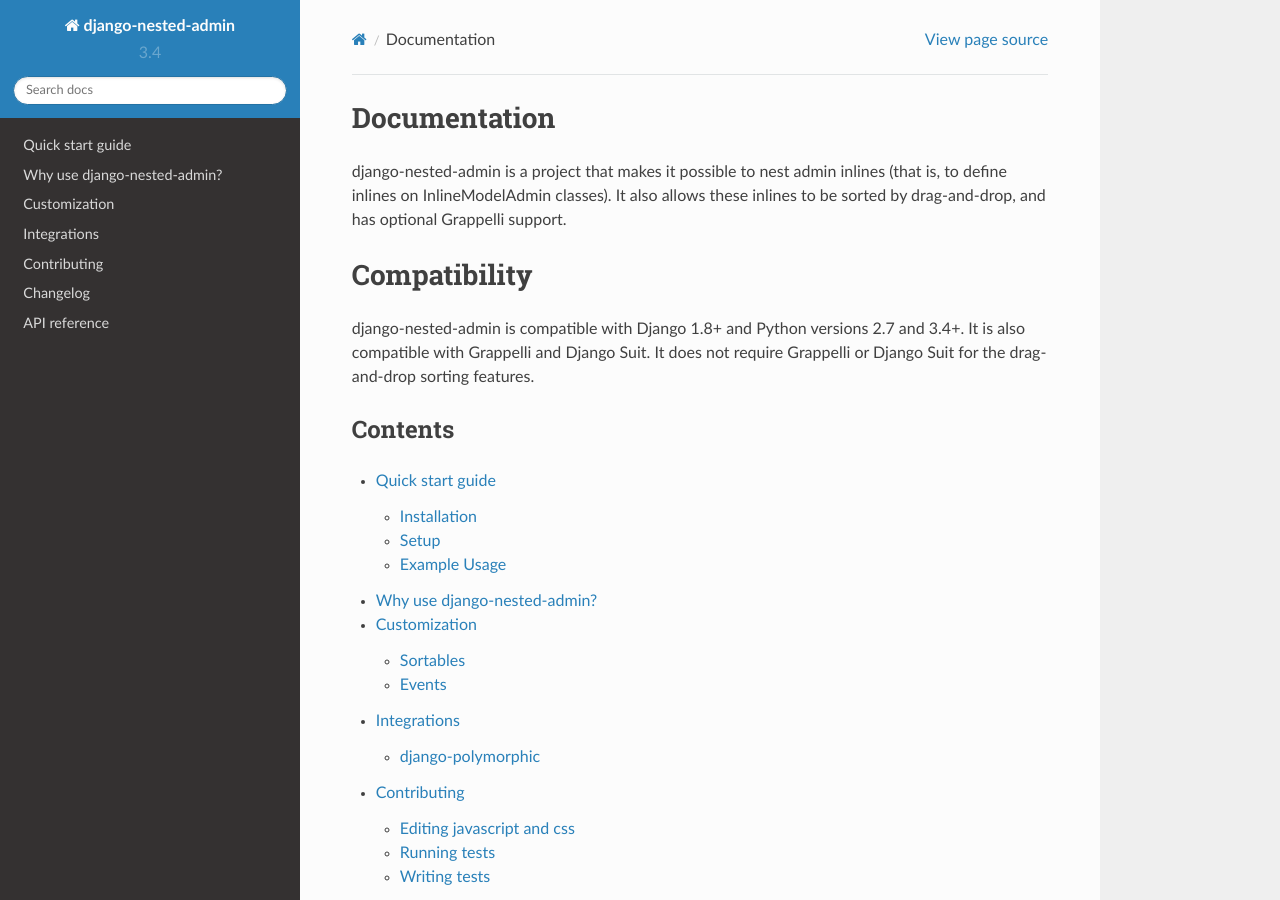
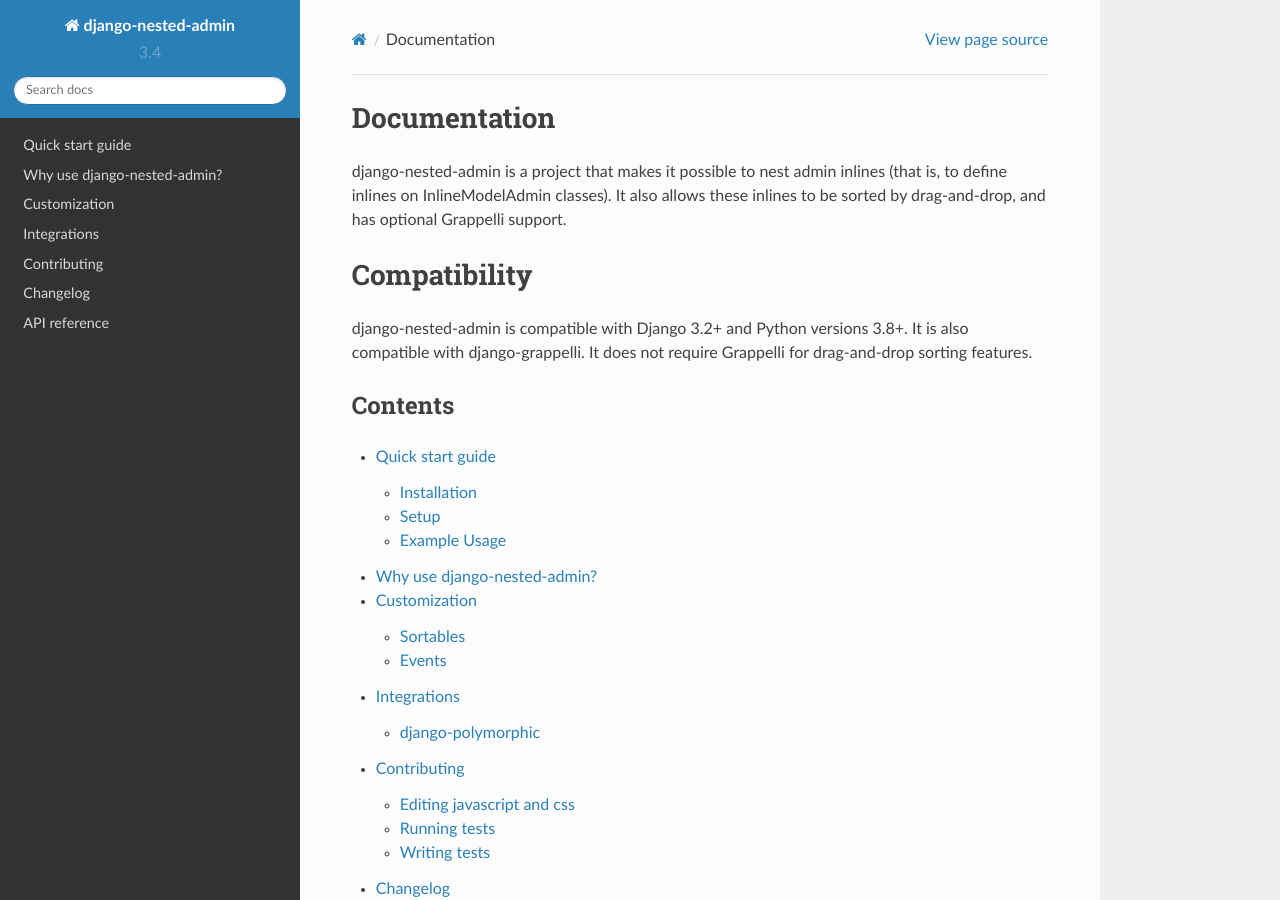
Before and after one commit to theatlantic/django-nested-admin, a Sphinx documentation site: the page built from docs/index.rst, in a window 1280 px wide and 900 px high. Built offline with Sphinx 7.4.7 and the Read the Docs theme 2.0.0, drawn with Linux system fonts in a browser that asks for light colours.

Commit message:
Update docs for upcoming 4.0.0 release

```diff
--- a/CHANGELOG.rst
+++ b/CHANGELOG.rst
@@ -1,5 +1,10 @@
 Changelog
 =========
+
+**4.0.0 (unreleased)**
+
+* Remove python 2.x compatibility, drop support for EOL Django versions
+  (all versions before 3.2)
 
 **3.4.0 (Dec 20, 2021)**
 
--- a/docs/index.rst
+++ b/docs/index.rst
@@ -11,9 +11,9 @@
 Compatibility
 =============
 
-django-nested-admin is compatible with Django 1.8+ and Python versions 2.7 and 3.4+.
-It is also compatible with Grappelli and Django Suit. It does not require Grappelli
-or Django Suit for the drag-and-drop sorting features.
+django-nested-admin is compatible with Django 3.2+ and Python versions 3.8+.
+It is also compatible with django-grappelli. It does not require Grappelli
+for drag-and-drop sorting features.
 
 
 Contents
--- a/docs/why_use.rst
+++ b/docs/why_use.rst
@@ -18,8 +18,6 @@
 | Drag-and-drop sorting   | ✓                      |                         |                          |                      |                         |
 +-------------------------+------------------------+-------------------------+--------------------------+----------------------+-------------------------+
 | Selenium Tests          | ✓                      |                         |                          |                      |                         |
-+-------------------------+------------------------+-------------------------+--------------------------+----------------------+-------------------------+
-| Django Version support  | 3.0                    | 1.11                    | 1.4?                     | 1.9                  | 3.0                     |
 +-------------------------+------------------------+-------------------------+--------------------------+----------------------+-------------------------+
 
 Above, you will find a feature comparison of all other implementations of nested inlines in the
```
